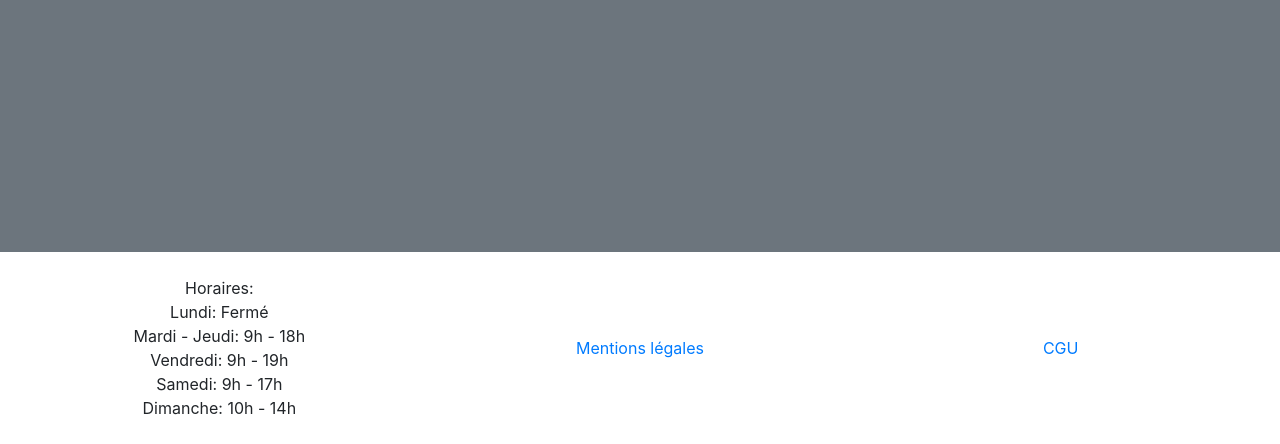
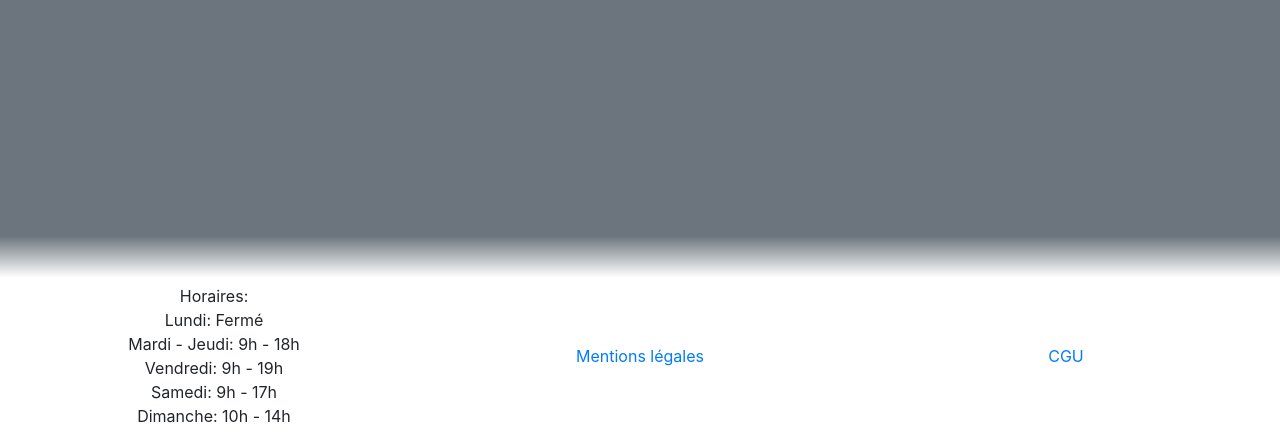
Before and after one commit to Alexandre-Lafont/Vite-et-Gourmand, a PHP site: page / in a window 1280 px wide. Shown: the part 356-800 px from the top of the page. Run offline with PHP 8.4, Linux system fonts and the light colour scheme.

Commit message:
MaJ du style du footer

```diff
--- a/index.html
+++ b/index.html
@@ -24,7 +24,7 @@
         main
     </main>
 
-    <footer class="bg-white p-4">
+    <footer class="p-3 pt-5">
         <div class="text-center row align-items-center">
             <div class="col mb-0">
                 <p>Horaires:</br></p>
--- a/style.css
+++ b/style.css
@@ -1,3 +1,7 @@
 p {
     margin-bottom: 0px;
 }
+
+footer {
+    background: linear-gradient(to bottom, rgba(255, 255, 255, 0) 0%, rgba(255, 255, 255, 1) 20%) !important;
+}
```
